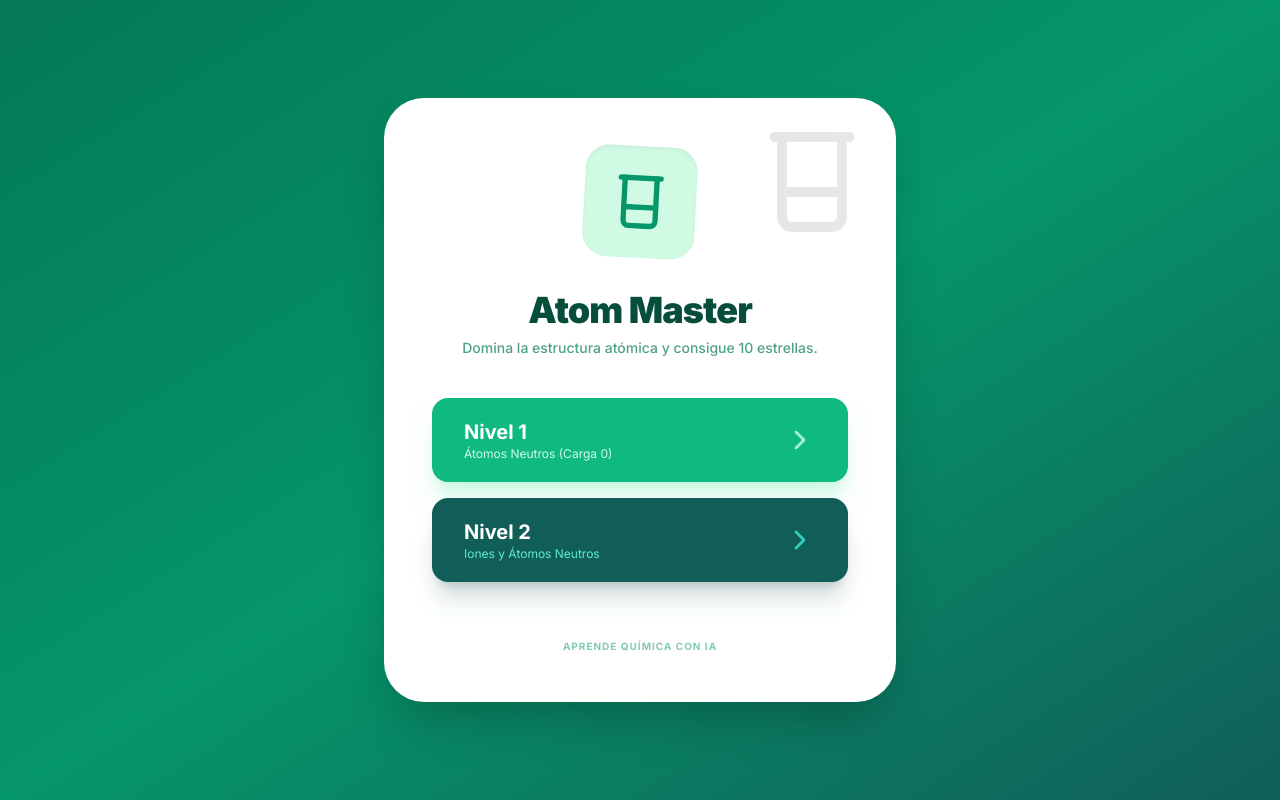
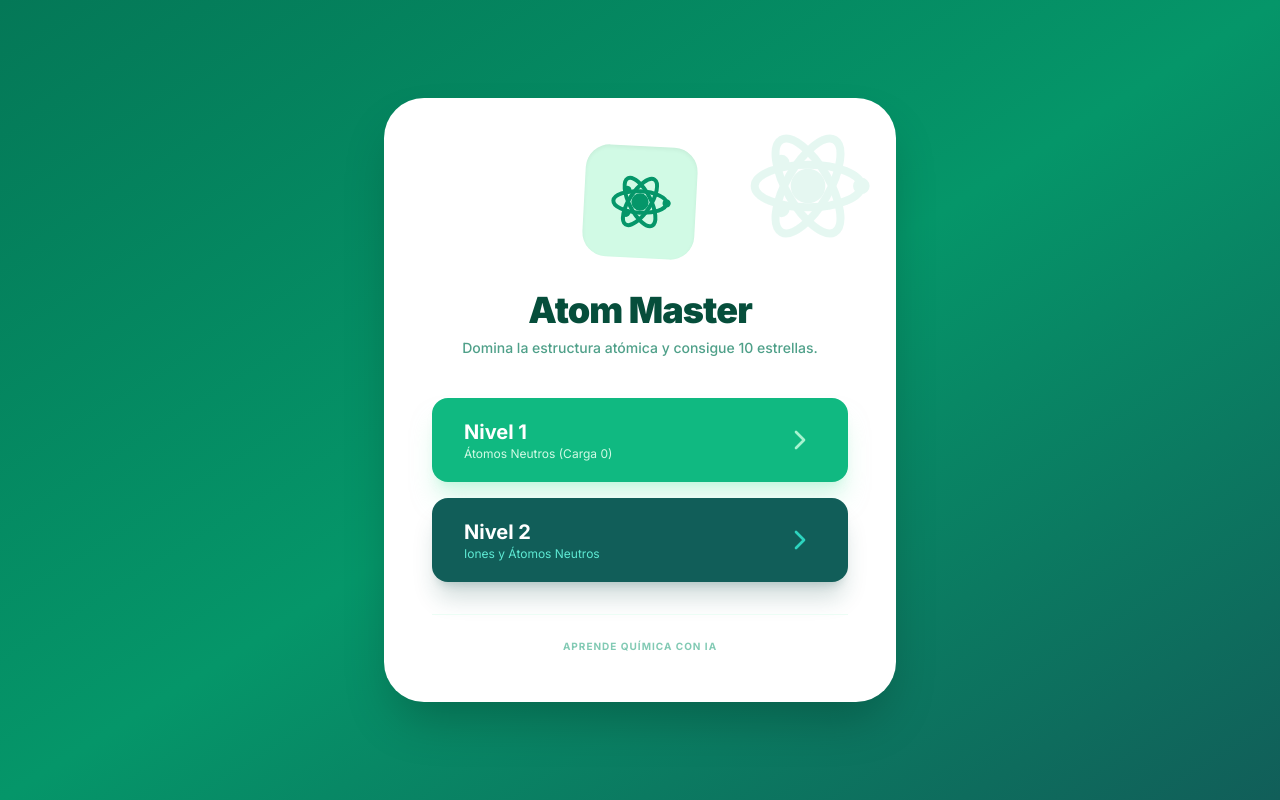
Before and after one commit to oridasun/Atoms-ZAPEN-, a React (Vite) app: page / in a window 1280 px wide. Built offline with nearby package versions, Linux system fonts and the light colour scheme.

Commit message:
feat: Add custom Rutherford atom SVG component
Introduces a reusable SVG component for visualizing a Rutherford atom model. This component enhances the visual representation of atomic structures within the application.

```diff
--- a/App.tsx
+++ b/App.tsx
@@ -3,7 +3,7 @@ import React, { useState, useEffect, useCallback } from 'react';
 import { getQuestions } from './data';
 import { Question, GameState, UserInput, ElementData } from './types';
 import {
-  Beaker, Check, ChevronRight, RotateCcw, Trophy, X,
+  Check, ChevronRight, RotateCcw, Trophy, X,
   ArrowRight, ArrowLeft, Play, Star, HelpCircle,
   Sparkles, Loader2, Info, BookOpen
 } from 'lucide-react';
@@ -13,6 +13,32 @@ import { GoogleGenAI } from "@google/genai";
 const LEVEL_1_LIMIT = 30;
 const LEVEL_2_LIMIT = 50;
 const GOAL_STARS = 10;
+
+// Componente de Átomo de Rutherford personalizado
+const RutherfordAtom = ({ className = "w-12 h-12", color = "currentColor" }: { className?: string, color?: string }) => (
+  <svg
+    viewBox="0 0 24 24"
+    fill="none"
+    stroke={color}
+    strokeWidth="1.5"
+    strokeLinecap="round"
+    strokeLinejoin="round"
+    className={className}
+  >
+    {/* Nucleus */}
+    <circle cx="12" cy="12" r="2.5" fill={color} />
+
+    {/* Orbits */}
+    <ellipse cx="12" cy="12" rx="10" ry="4" transform="rotate(0 12 12)" />
+    <ellipse cx="12" cy="12" rx="10" ry="4" transform="rotate(60 12 12)" />
+    <ellipse cx="12" cy="12" rx="10" ry="4" transform="rotate(120 12 12)" />
+
+    {/* Electrons */}
+    <circle cx="22" cy="12" r="0.8" fill={color} />
+    <circle cx="7" cy="16.3" r="0.8" fill={color} />
+    <circle cx="7" cy="7.7" r="0.8" fill={color} />
+  </svg>
+);
 
 function shuffleArray<T>(array: T[]): T[] {
   const newArr = [...array];
@@ -116,7 +142,6 @@ function App() {
   const normalizeCharge = (val: string) => {
     const v = val.trim().toLowerCase();
     if (!v || v === '0' || v === 'neutro') return '0';
-    // Si el usuario escribe '+1' o '1+' o '1+', normalizar a '1+'
     const match = v.match(/^([+-])?(\d+)([+-])?$/);
     if (match) {
       const num = match[2];
@@ -212,11 +237,11 @@ function App() {
       <div className="min-h-screen bg-gradient-to-br from-emerald-700 via-emerald-600 to-teal-800 flex items-center justify-center p-6">
         <div className="bg-white rounded-[2.5rem] shadow-2xl p-10 max-w-lg w-full text-center border-8 border-white/20 glass-card relative overflow-hidden">
           <div className="absolute top-0 right-0 p-4 opacity-10">
-             <Beaker size={120} />
+             <RutherfordAtom className="w-32 h-32" color="#10b981" />
           </div>
           <div className="flex justify-center mb-8">
             <div className="bg-emerald-100 p-6 rounded-3xl rotate-3 shadow-inner">
-              <Beaker className="w-16 h-16 text-emerald-600" />
+              <RutherfordAtom className="w-16 h-16" color="#059669" />
             </div>
           </div>
           <h1 className="text-4xl font-black text-emerald-900 mb-2 tracking-tight">Atom Master</h1>
@@ -290,7 +315,7 @@ function App() {
              </button>
              <div className="flex items-center gap-3 border-l-2 border-emerald-100 pl-4">
                  <div className="bg-emerald-600 p-2 rounded-xl text-white">
-                    <Beaker size={24} />
+                    <RutherfordAtom className="w-6 h-6" color="white" />
                  </div>
                  <div>
                     <h1 className="text-slate-900 font-black text-xl leading-none">Atom Master</h1>
```
